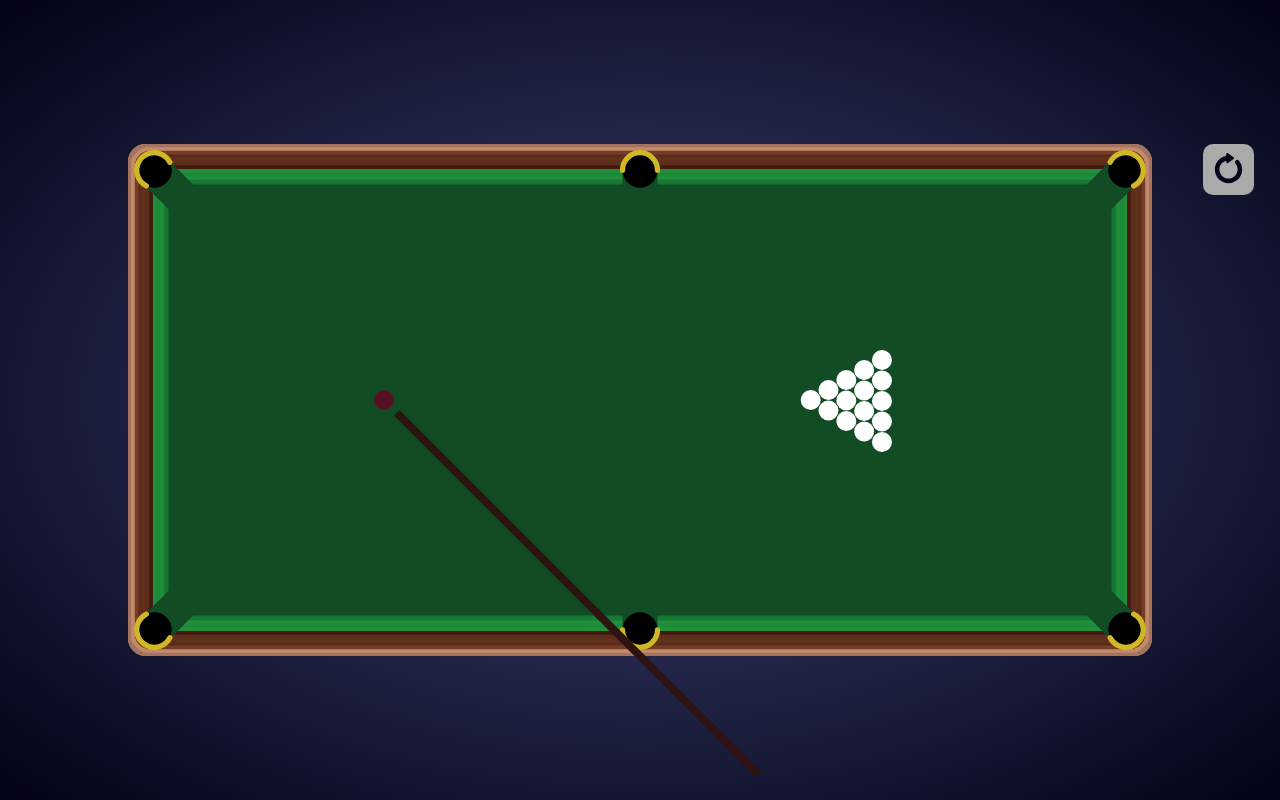
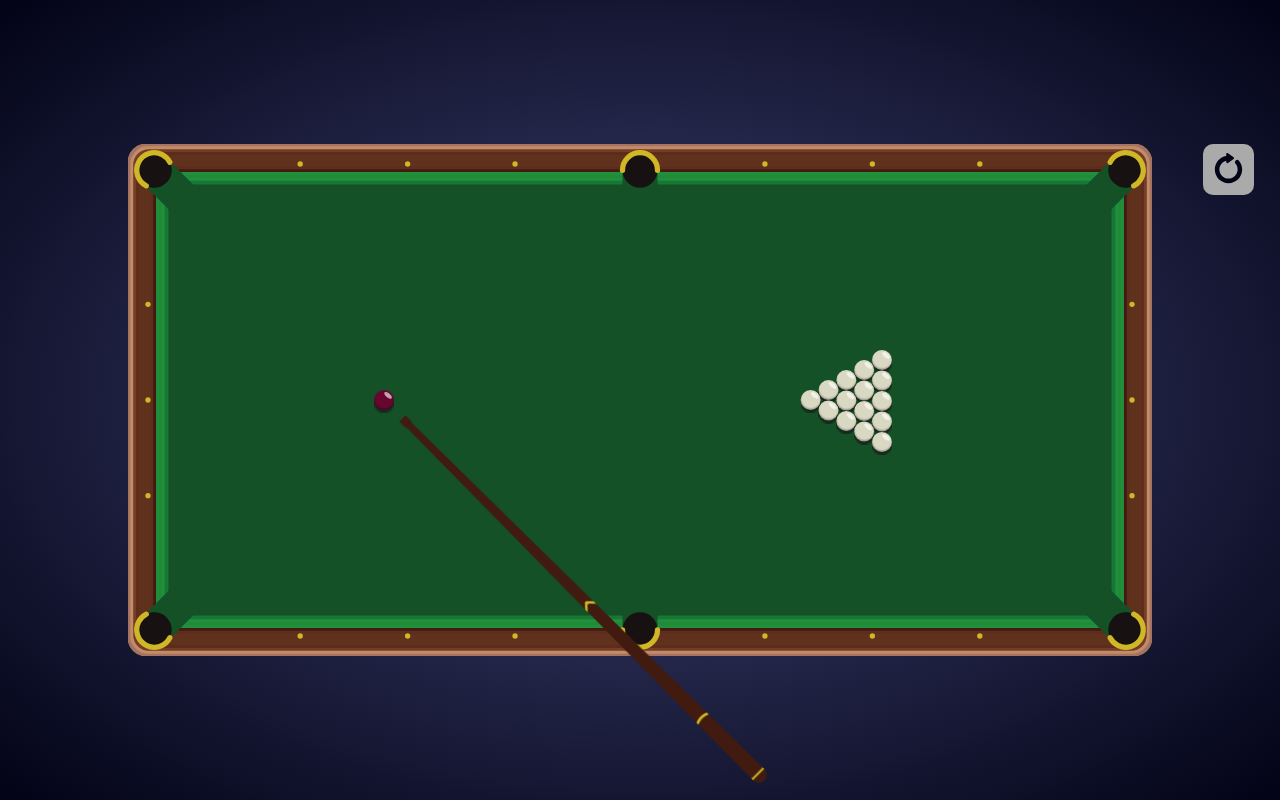
Before and after one commit to Anicktoo/billiard, a website built with webpack: page src/index.html in a window 1280 px wide. Built offline with nearby package versions, Linux system fonts and the light colour scheme.

Commit message:
cue and ball view changed

```diff
--- a/src/styles/styles.css
+++ b/src/styles/styles.css
@@ -32,9 +32,6 @@
     top: 0;
     width: 100%;
     height: 100%;
-
-    image-rendering: pixelated;
-    /* image-rendering: crisp-edges; */
 }
 
 .button {
--- a/src/view/view.js
+++ b/src/view/view.js
@@ -2,11 +2,25 @@ import { Vector2 } from "../utils/vector";
 
 export class View {
     static CUE_COLOR = '#2f1212';
+    static DECOR_COLOR = '#CFB725';
+    static TABLE_COLOR = '#145127';
+    static BALLS_COLORS = {
+        main: '#670730',
+        ordinary: '#D9D9C3'
+    }
+    static POCKET_COLORS = [
+        '#181111',
+        '#222222',
+        '#CFB725'
+    ];
     static WALL_COLORS = [
         '#A47461',
         '#C48B68',
         '#733D29',
         '#5E2D19',
+        '#60311D',
+        '#60311D',
+        '#60311D',
         '#60311D',
         '#5E2D1B',
         '#411B10',
@@ -15,26 +29,20 @@ export class View {
         '#238E3B',
         '#177834'
     ];
-    static TABLE_COLOR = '#124C24';
-    static POCKET_COLORS = [
-        '#000000',
-        '#222222',
-        '#CFB725'
-    ];
-    static BALLS_COLORS = {
-        main: '#551122',
-        ordinary: '#FFFFFF'
+    /** */
+
+    _sprites = {
+        cue: undefined,
+        ball: undefined,
+        shadow: undefined,
     }
-    static sprites = {
-        table: undefined
-    }
-
+    _ctxCue;
     _ctxBalls;
-    _ctxCue;
     _cueWidth;
     _maxSpace;
     _ctxTable;
     _fadeStop;
+    _tablePos;
     _cueLength;
     _tableWidth;
     _tableHeight;
@@ -50,14 +58,15 @@ export class View {
     }
 
     async init(canvasTable, canvasCue, modelTableWidth) {
+        const tablePosRect = canvasTable.getBoundingClientRect();
         this._cueSpaceWidth = canvasCue.width;
         this._cueSpaceHeight = canvasCue.height;
         this._tableWidth = canvasTable.width;
         this._tableHeight = canvasTable.height;
         this._viewToModelProportion = this._tableWidth / modelTableWidth;
-        this.tablePos = new Vector2(canvasTable.getBoundingClientRect().left, canvasTable.getBoundingClientRect().top);
+        this._tablePos = new Vector2(tablePosRect.left, tablePosRect.top);
         this._cueLength = this._tableHeight;
-        this._cueWidth = this._cueLength / 64;
+        this._cueWidth = this._cueLength / 32;
         this._initialSpace = this._cueWidth;
         this._maxSpace = this._initialSpace * 30;
         await this.loadSprites();
@@ -65,20 +74,20 @@ export class View {
 
     loadSprites() {
         return new Promise((resolve) => {
-            const keys = Object.keys(View.sprites);
+            const keys = Object.keys(this._sprites);
             let i = 0;
             const loop = (key) => {
-                View.sprites[key] = new Image();
-                View.sprites[key].onload = () => {
+                this._sprites[key] = new Image();
+                this._sprites[key].onload = () => {
                     if (i == keys.length - 1) {
-                        console.log('resolve');
                         resolve();
                     }
                     else {
                         loop(keys[++i]);
                     }
                 }
-                View.sprites[key].src = `./img/${key}.png`;
+
+                this._sprites[key].src = `./img/${key}.png`;
             }
             loop(keys[i]);
         })
@@ -131,7 +140,9 @@ export class View {
                 x,
                 y,
                 viewPocketRadius,
-                (emptyPart + middleKoef) * Math.PI / 2, Math.PI * (3 + (emptyPart - middleKoef)) / 2, false
+                (emptyPart + middleKoef) * Math.PI / 2,
+                Math.PI * (3 + (emptyPart - middleKoef)) / 2,
+                false
             );
             this._ctxTable.stroke();
         };
@@ -165,6 +176,37 @@ export class View {
             );
             this._ctxTable.stroke();
         }
+
+        const decorRadius = blockWidth * this._viewToModelProportion / 15;
+        for (let block of blocks) {
+            if (block.rotate) continue;
+            const x = block.x * this._viewToModelProportion;
+            const y = block.y * this._viewToModelProportion;
+            const quartWidth = block.width * this._viewToModelProportion / 4;
+            const halfHeight = block.height * this._viewToModelProportion / 2;
+
+            this._ctxTable.fillStyle = View.DECOR_COLOR;
+            for (let i = 1; i <= 3; i++) {
+
+                let curX = x + quartWidth * i;
+                let curY = y + halfHeight;
+
+                if (block.width < block.height) {
+                    curX = x + block.width * this._viewToModelProportion / 2;
+                    curY = y + block.height * this._viewToModelProportion / 4 * i;
+                }
+                this._ctxTable.beginPath();
+                this._ctxTable.arc(
+                    curX,
+                    curY,
+                    decorRadius,
+                    0,
+                    Math.PI * 2,
+                );
+                this._ctxTable.fill();
+            }
+        }
+
         // show real walls
         // for (let i = 0; i < blocks.length; i++) {
         //     this._ctxTable.fillStyle = '#000';
@@ -191,13 +233,23 @@ export class View {
     renderBalls(balls, radius) {
         this._ctxBalls.clearRect(0, 0, this._tableWidth, this._tableHeight);
         radius *= this._viewToModelProportion;
-
+        let ballPoses = [];
+        const ballW = radius * 2;
+        const shadowShift = radius * 1.3;
+        //draw shadow
+        for (let i = 0; i < balls.length; i++) {
+            const { x, y } = balls[i].pos.scale(this._viewToModelProportion);
+            ballPoses.push({ x, y });
+            this._ctxBalls.drawImage(this._sprites.shadow, x - radius, y - ballW + shadowShift, ballW, ballW);
+        }
+        //draw ball
         for (let i = 0; i < balls.length; i++) {
             const { x, y } = balls[i].pos.scale(this._viewToModelProportion);
             this._ctxBalls.fillStyle = View.BALLS_COLORS[balls[i].type];
             this._ctxBalls.beginPath();
             this._ctxBalls.arc(x, y, radius, 0, Math.PI * 2, false);
             this._ctxBalls.fill();
+            this._ctxBalls.drawImage(this._sprites.ball, x - radius, y - radius, ballW, ballW);
         }
     }
 
@@ -206,21 +258,22 @@ export class View {
         targetPosition = targetPosition.scale(this._viewToModelProportion);
         ballRadius *= this._viewToModelProportion;
         cueShift *= this._viewToModelProportion;
-
+        const dir = ballPosition.substract(targetPosition).getNormalized();
+        const ortDir = new Vector2(-dir.y, dir.x);
+        const cueLeftTop = ballPosition.add(this._tablePos).add(dir, ballRadius + this._initialSpace + cueShift * this._maxSpace + this._cueLength).add(ortDir, this._cueWidth / 2);
+        let angle = Math.acos(-dir.x);
+        if (dir.y > 0) {
+            angle *= -1;
+        }
+        angle;
         this._ctxCue.clearRect(0, 0, this._cueSpaceWidth, this._cueSpaceHeight);
-        const dir = ballPosition.substract(targetPosition).getNormalized();
-        const cueTop = ballPosition.add(this.tablePos).add(dir, ballRadius + this._initialSpace + cueShift * this._maxSpace);
-        const cueBottom = cueTop.add(dir, this._cueLength);
-
         this._ctxCue.globalCompositeOperation = 'source-over';
-        this._ctxCue.strokeStyle = View.CUE_COLOR;
-        this._ctxCue.beginPath();
-        this._ctxCue.moveTo(cueTop.x, cueTop.y);
-        this._ctxCue.lineTo(cueBottom.x, cueBottom.y);
-        this._ctxCue.lineWidth = this._cueWidth;
-        this._ctxCue.stroke();
-        this._ctxCue.closePath();
-
+        this._ctxCue.translate(cueLeftTop.x, cueLeftTop.y);
+        this._ctxCue.rotate(angle);
+        this._ctxCue.translate(-cueLeftTop.x, -cueLeftTop.y);
+        this._ctxCue.drawImage(this._sprites.cue, cueLeftTop.x, cueLeftTop.y, this._cueLength, this._cueWidth);
+        // this._ctxCue.fillRect(cueLeftTop.x, cueLeftTop.y, this._cueLength, this._cueWidth);
+        this._ctxCue.setTransform(1, 0, 0, 1, 0, 0);
     }
 
     fadeOutCue(firstCall = true, visible = 1) {
```
Also changed, not shown: src/img/ball.png (added), src/img/cue.png (added), src/img/shadow.png (added), src/img/table.png (deleted).
